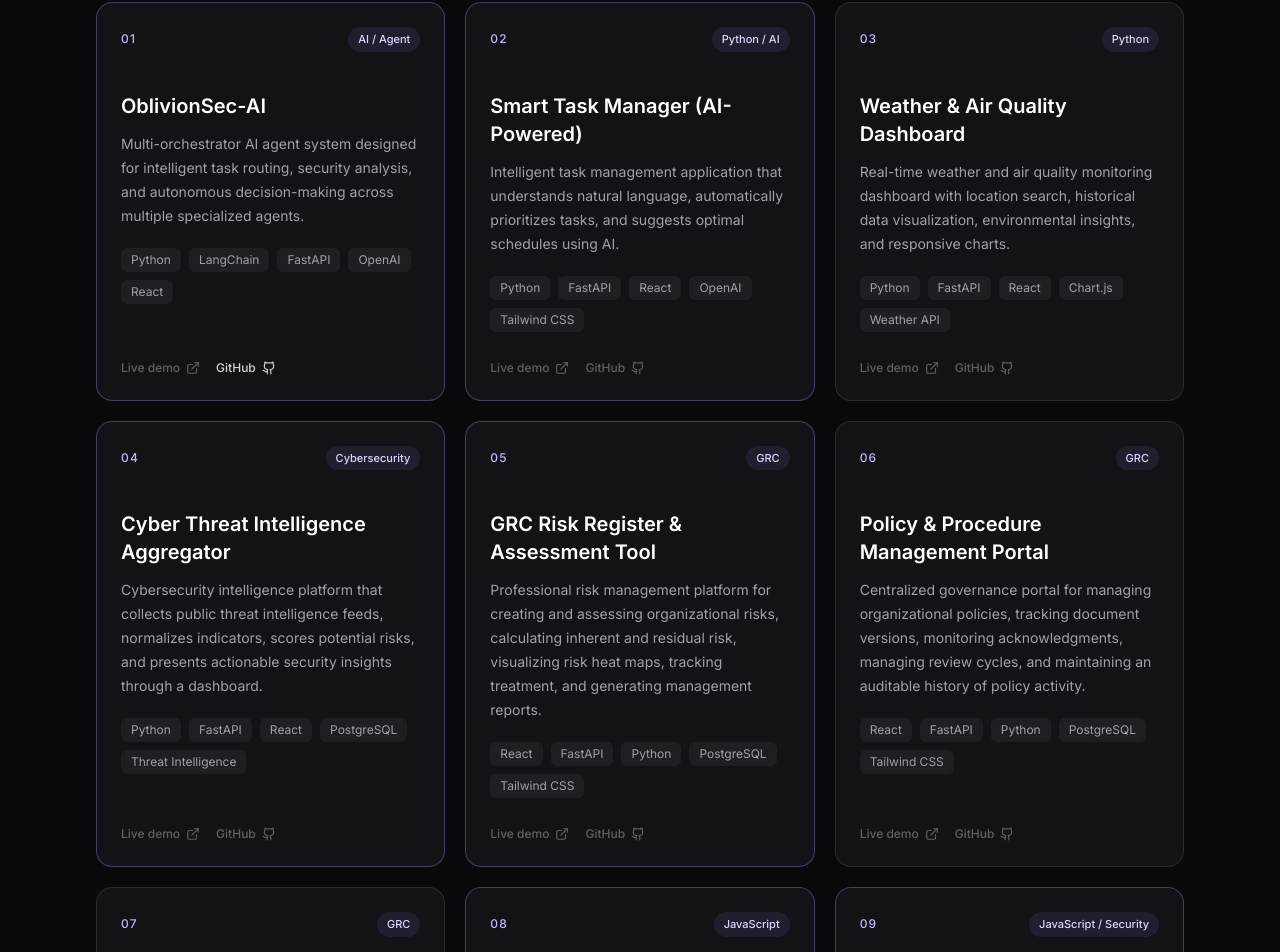
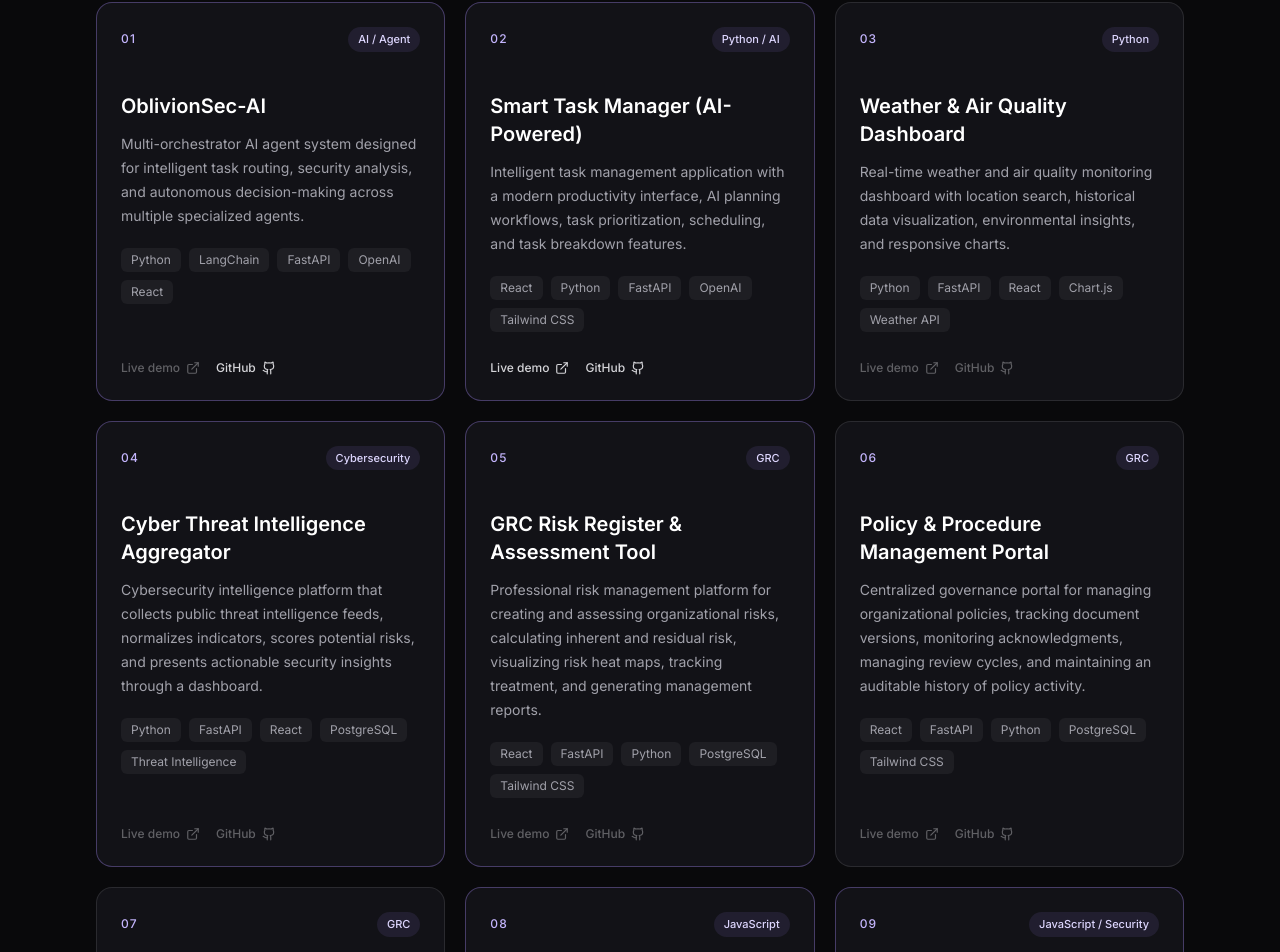
Before and after one commit to deaduramilade/portfolio, a React (Vite) app: page / in a window 1280 px wide. Shown: the part 2163-3115 px from the top of the page. Built offline with nearby package versions, Linux system fonts and the light colour scheme.

Commit message:
projects staged

```diff
--- a/src/data/projects.js
+++ b/src/data/projects.js
@@ -14,10 +14,10 @@ export const projects = [
     id: 'smart-task-manager',
     title: 'Smart Task Manager (AI-Powered)',
     category: 'Python / AI',
-    description: 'Intelligent task management application that understands natural language, automatically prioritizes tasks, and suggests optimal schedules using AI.',
-    technologies: ['Python', 'FastAPI', 'React', 'OpenAI', 'Tailwind CSS'],
-    github: '',
-    liveDemo: '',
+    description: 'Intelligent task management application with a modern productivity interface, AI planning workflows, task prioritization, scheduling, and task breakdown features.',
+    technologies: ['React', 'Python', 'FastAPI', 'OpenAI', 'Tailwind CSS'],
+    github: 'https://github.com/deaduramilade/smart-task-manager-ai',
+    liveDemo: 'https://smart-task-manager-ai-phi.vercel.app',
     featured: true,
   },
   {
```
